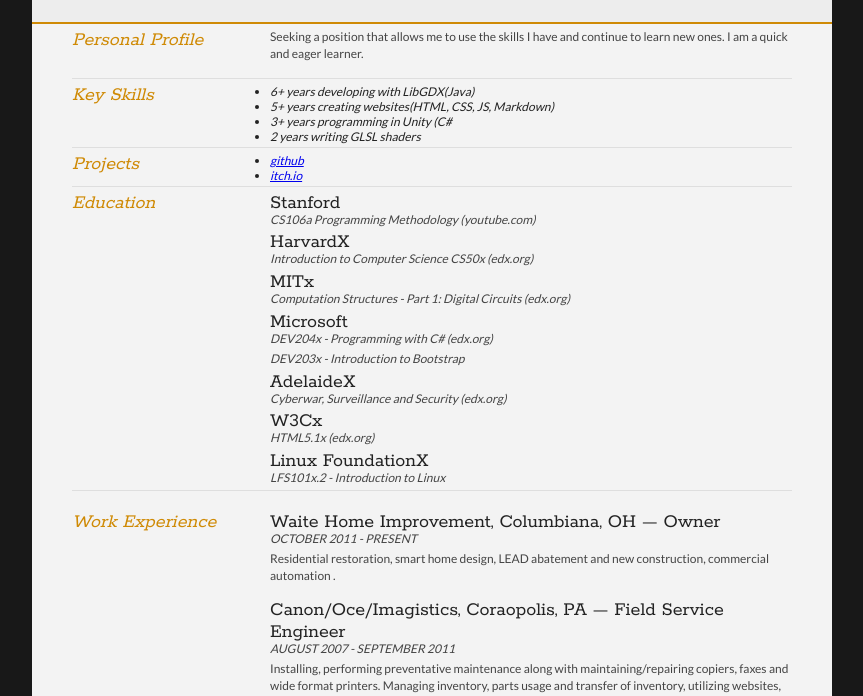
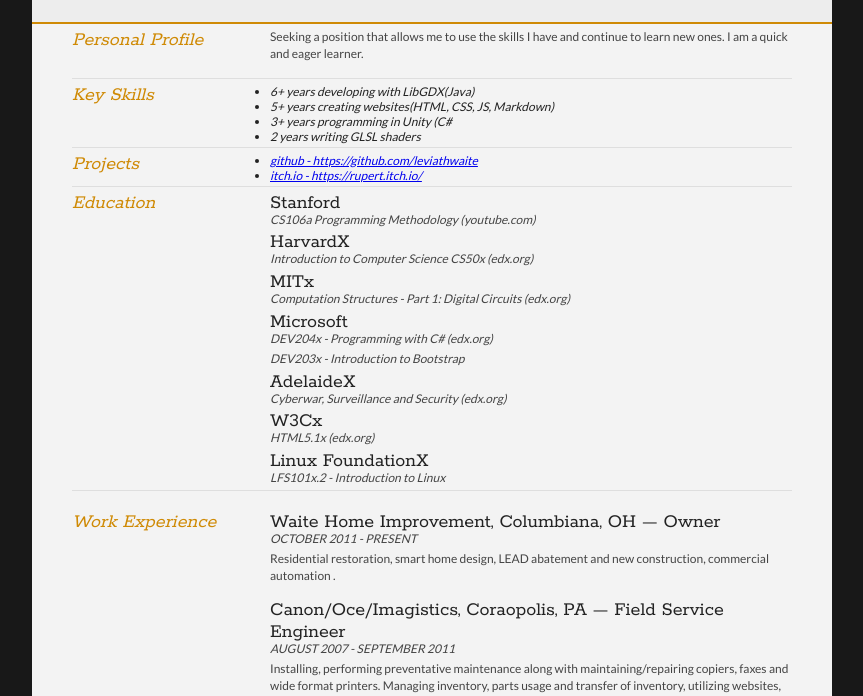
Before and after one commit to leviathwaite/leviathwaite.github.io, a plain HTML site: page index.html in a window 1280 px wide. Shown: the part 104-800 px from the top of the page, without its empty margins (208-1071 px from the left). Drawn offline with Linux system fonts and the light colour scheme.

Commit message:
added links

```diff
--- a/index.html
+++ b/index.html
@@ -79,8 +79,8 @@
 
 			<div class="sectionContent">
 				<ul class="subDetails">
-					<li><a href="https://github.com/leviathwaite">github</a></li>
-					<li><a href="https://rupert.itch.io/">itch.io</a></li>
+					<li><a href="https://github.com/leviathwaite">github - https://github.com/leviathwaite</a></li>
+					<li><a href="https://rupert.itch.io/">itch.io - https://rupert.itch.io/</a></li>
 				</ul>
 			</div>
 			<div class="clear"></div>
```
